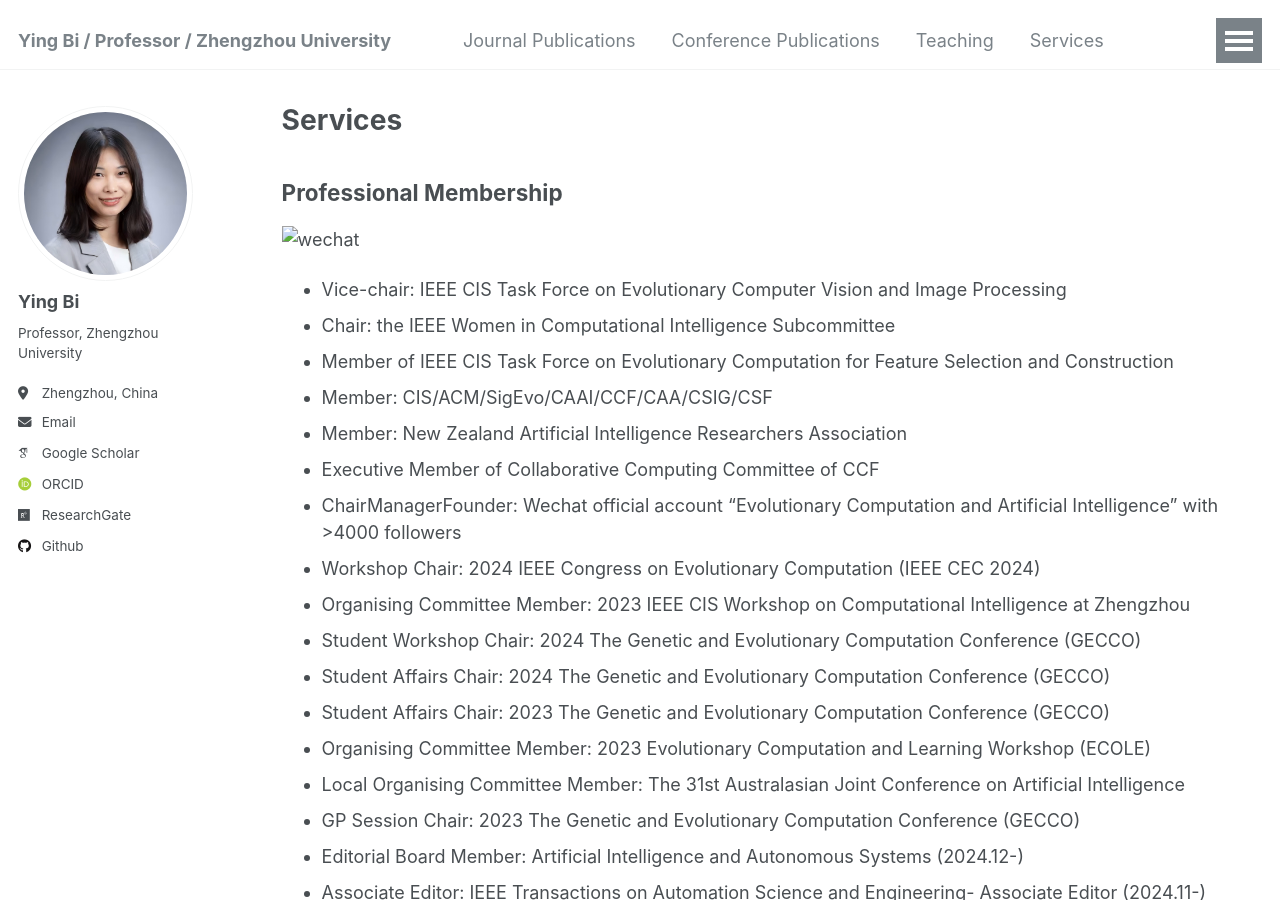
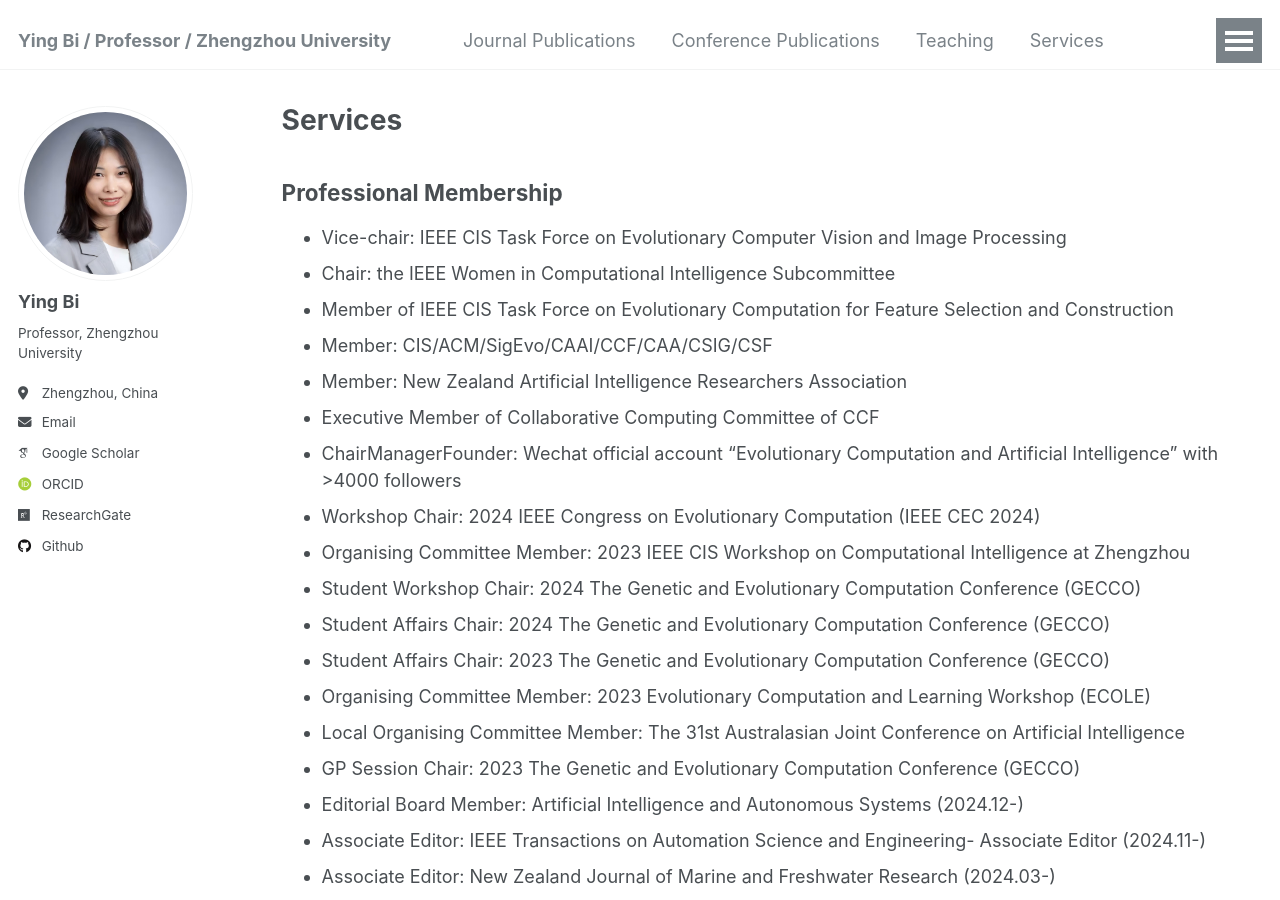
Before and after one commit to YingBi92/Ying-Bi, a Jekyll site: the page built from _pages/services.md, in a window 1280 px wide and 900 px high. Built offline with Jekyll 4.4.1, drawn with Linux system fonts in a browser that asks for light colours; some web fonts are replaced.

Commit message:
Update services.md

```diff
--- a/_pages/services.md
+++ b/_pages/services.md
@@ -6,7 +6,7 @@ author_profile: true
 ---
 
 ## Professional Membership
-![wechat](images/wechat.png.png)
+
 * Vice-chair: IEEE CIS Task Force on Evolutionary Computer Vision and Image Processing
 * Chair: the IEEE Women in Computational Intelligence Subcommittee
 * Member of IEEE CIS Task Force on Evolutionary Computation for Feature Selection and Construction
```
